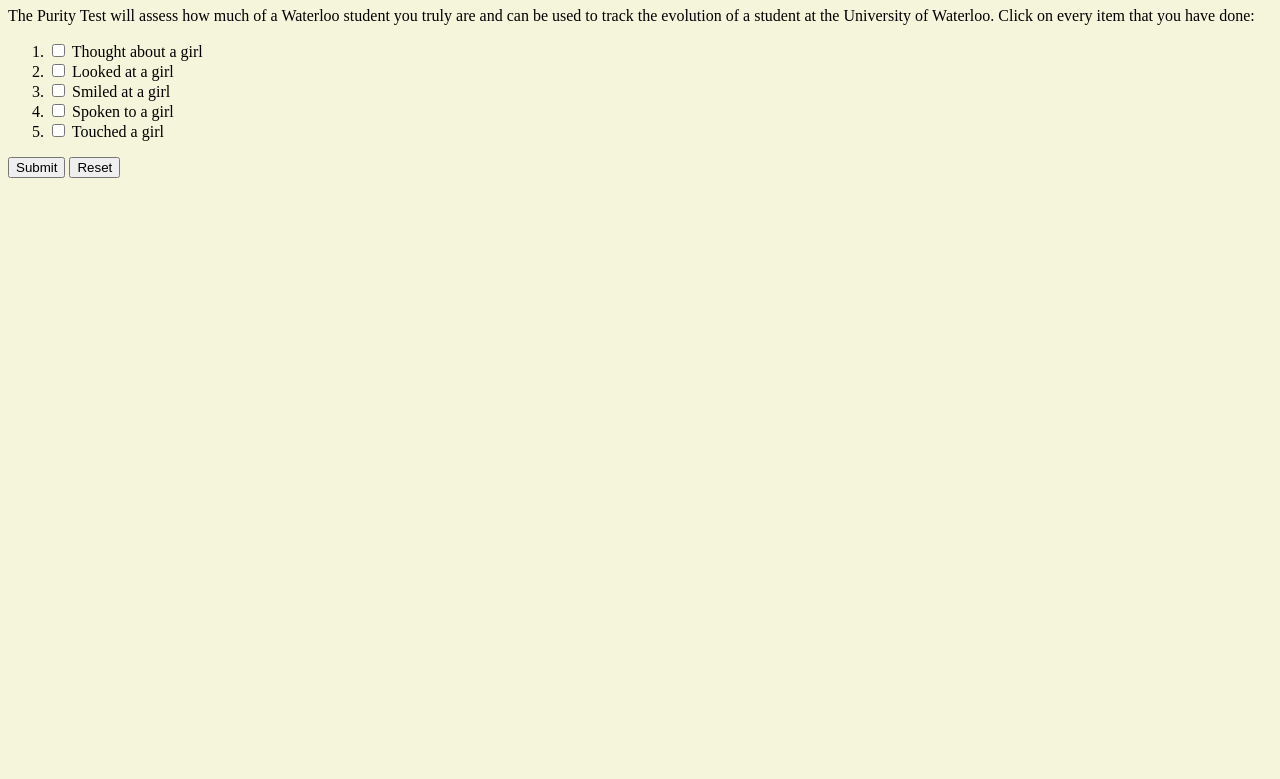
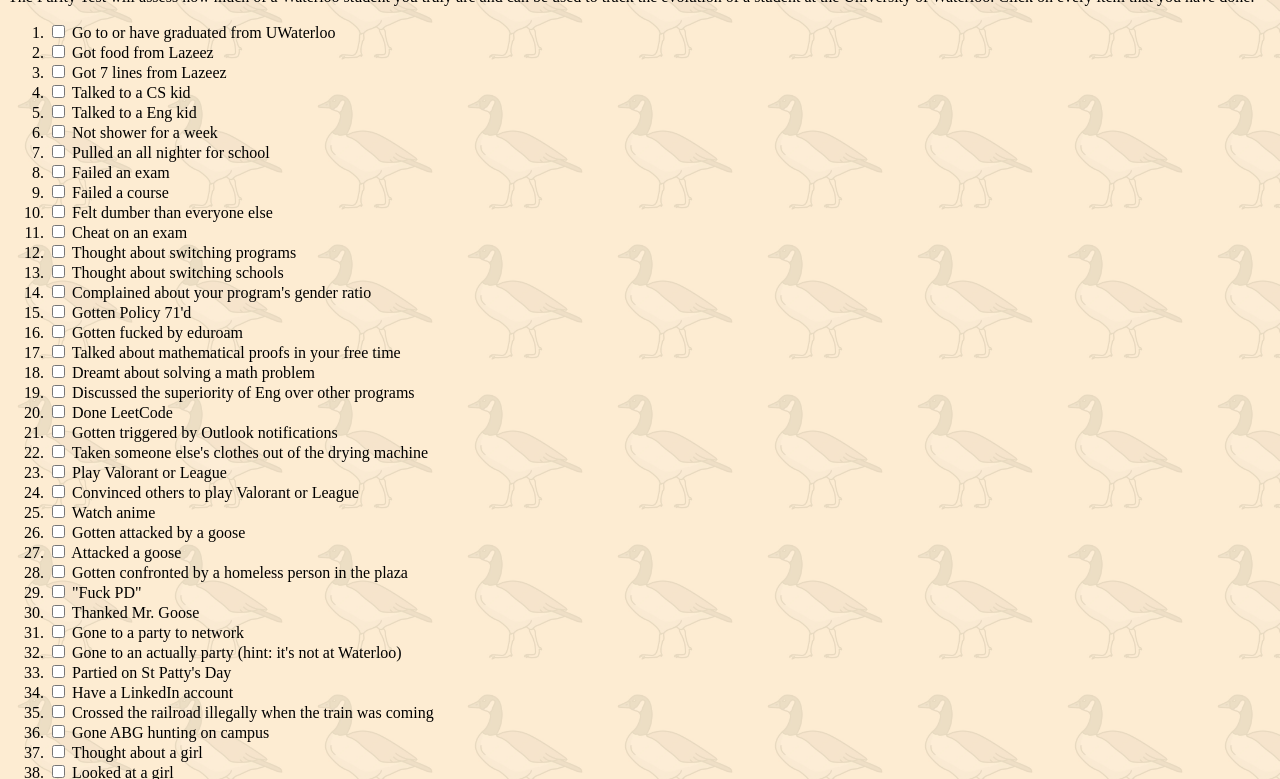
Before and after one commit to kevinc1818/Waterloo_Purity_Test, a plain HTML site: page index.html in a window 1280 px wide. Shown: the part 73-852 px from the top of the page. Before the commit the page ends 800 px from the top, so only its background shows below. Drawn offline with Linux system fonts and the light colour scheme.

Commit message:
stuff added

```diff
--- a/index.html
+++ b/index.html
@@ -8,15 +8,19 @@
 
     <style>
         body {
-            background-color: beige;
-            /* background-image: url('goose 3.jpg');
-            background-size: 150px; */
+
+            background-image: url('goose5.jpg');
+            background-size: 150px;
+        }
+
+        h1 {
+            margin: auto;
         }
 
     </style>
 </head>
 <body>
-    <h1>Waterloo Purity Test</h1>
+    <center><h1>Waterloo Purity Test</h1></center>
     <p>The Purity Test will assess how much of a Waterloo student you truly are and can be used to track the evolution of a student at the University of Waterloo.
         Click on every item that you have done:
     </p>
@@ -24,11 +28,159 @@
         <ol>
             <li>
                 <input type="checkbox">
+                <label>Go to or have graduated from UWaterloo</label>
+            </li>
+            <li>
+                <input type="checkbox">
+                <label>Got food from Lazeez</label>
+            </li>
+            <li>
+                <input type="checkbox">
+                <label>Got 7 lines from Lazeez</label>
+            </li>
+            <li>
+                <input type="checkbox">
+                <label>Talked to a CS kid</label>
+            </li>
+            <li>
+                <input type="checkbox">
+                <label>Talked to a Eng kid</label>
+            </li>
+            <li>
+                <input type="checkbox">
+                <label>Not shower for a week</label>
+            </li>
+            <li>
+                <input type="checkbox">
+                <label>Pulled an all nighter for school</label>
+            </li>
+            <li>
+                <input type="checkbox">
+                <label>Failed an exam</label>
+            </li>
+            <li>
+                <input type="checkbox">
+                <label>Failed a course</label>
+            </li>
+            <li>
+                <input type="checkbox">
+                <label>Felt dumber than everyone else</label>
+            </li>
+            <li>
+                <input type="checkbox">
+                <label>Cheat on an exam</label>
+            </li>
+            <li>
+                <input type="checkbox">
+                <label>Thought about switching programs</label>
+            </li>
+            <li>
+                <input type="checkbox">
+                <label>Thought about switching schools</label>
+            </li>
+            <li>
+                <input type="checkbox">
+                <label>Complained about your program's gender ratio</label>
+            </li>
+            <li>
+                <input type="checkbox">
+                <label>Gotten Policy 71'd</label>
+            </li>
+            <li>
+                <input type="checkbox">
+                <label>Gotten fucked by eduroam</label>
+            </li>
+            <li>
+                <input type="checkbox">
+                <label>Talked about mathematical proofs in your free time</label>
+            </li>
+            <li>
+                <input type="checkbox">
+                <label>Dreamt about solving a math problem</label>
+            </li>
+            <li>
+                <input type="checkbox">
+                <label>Discussed the superiority of Eng over other programs</label>
+            </li>
+            <li>
+                <input type="checkbox">
+                <label>Done LeetCode</label>
+            </li>
+            <li>
+                <input type="checkbox">
+                <label>Gotten triggered by Outlook notifications</label>
+            </li>
+            <li>
+                <input type="checkbox">
+                <label>Taken someone else's clothes out of the drying machine</label>
+            </li>
+            <li>
+                <input type="checkbox">
+                <label>Play Valorant or League</label>
+            </li>
+            <li>
+                <input type="checkbox">
+                <label>Convinced others to play Valorant or League</label>
+            </li>
+            <li>
+                <input type="checkbox">
+                <label>Watch anime</label>
+            </li>
+            <li>
+                <input type="checkbox">
+                <label>Gotten attacked by a goose</label>
+            </li>
+            <li>
+                <input type="checkbox">
+                <label>Attacked a goose</label>
+            </li>
+            <li>
+                <input type="checkbox">
+                <label>Gotten confronted by a homeless person in the plaza</label>
+            </li>
+            <li>
+                <input type="checkbox">
+                <label>"Fuck PD"</label>
+            </li>
+            <li>
+                <input type="checkbox">
+                <label>Thanked Mr. Goose</label>
+            </li>
+            <li>
+                <input type="checkbox">
+                <label>Gone to a party to network</label>
+            </li>
+            <li>
+                <input type="checkbox">
+                <label>Gone to an actually party (hint: it's not at Waterloo)</label>
+            </li>
+            <li>
+                <input type="checkbox">
+                <label>Partied on St Patty's Day</label>
+            </li>
+            <li>
+                <input type="checkbox">
+                <label>Have a LinkedIn account</label>
+            </li>
+            <li>
+                <input type="checkbox">
+                <label>Crossed the railroad illegally when the train was coming</label>
+            </li>
+            <li>
+                <input type="checkbox">
+                <label>Gone ABG hunting on campus</label>
+            </li>
+            <li>
+                <input type="checkbox">
                 <label>Thought about a girl</label>
             </li>
             <li>
                 <input type="checkbox">
                 <label>Looked at a girl</label>
+            </li>
+            <li>
+                <input type="checkbox">
+                <label>Stared at girls at the gym</label>
             </li>
             <li>
                 <input type="checkbox">
@@ -41,6 +193,18 @@
             <li>
                 <input type="checkbox">
                 <label>Touched a girl</label>
+            </li>
+            <li>
+                <input type="checkbox">
+                <label>Hold hands romantically (your homies don't count)</label>
+            </li>
+            <li>
+                <input type="checkbox">
+                <label>Touched a girl's lips</label>
+            </li>
+            <li>
+                <input type="checkbox">
+                <label>Touched a girl's "lips"</label>
             </li>
         </ol>
         <button type="submit" id="submit">Submit</button>
```
Also changed, not shown: result.html (+2 -2 lines), goose 3.jpg (deleted).
